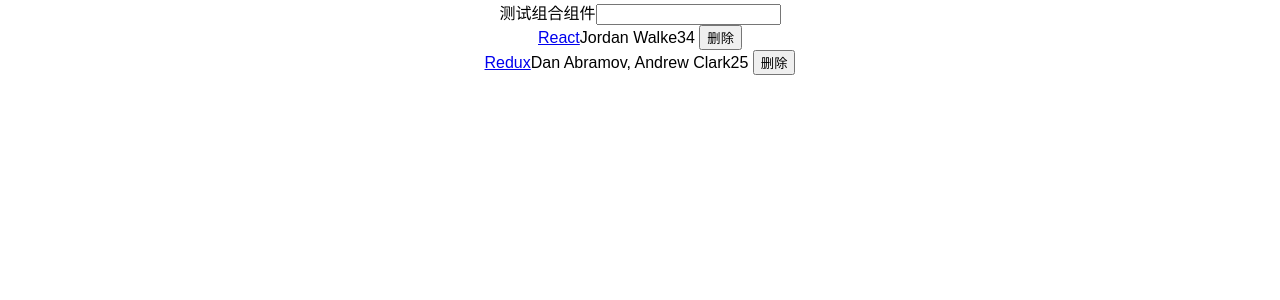
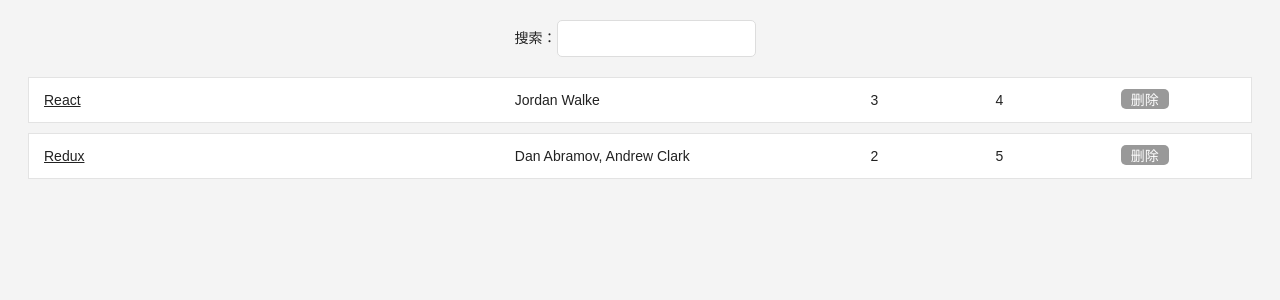
Before and after one commit to panasamsara/hackernews, a React (Create React App) app: page / in a window 1280 px wide. Shown: the top 300 px of the page. Built offline with nearby package versions, Linux system fonts and the light colour scheme.

Commit message:
给组件加样式

```diff
--- a/src/App.js
+++ b/src/App.js
@@ -53,9 +53,12 @@
   render() {
    const {searchTerm, list} = this.state
     return (
-      <div className="App">
-          <Search value={searchTerm} onChange={this.onSearchChange}>测试组合组件</Search>
-       <Table list={list} pattern={searchTerm} onDismiss={this.onDismiss}/>
+      <div className="page">
+          <div className="interactions">
+              <Search value={searchTerm} onChange={this.onSearchChange}>搜索</Search>
+          </div>
+
+          <Table list={list} pattern={searchTerm} onDismiss={this.onDismiss}/>
       </div>
     );
   }
@@ -67,17 +70,20 @@
   render(){
     const {list, pattern, onDismiss} = this.props
     return (
-      <div>
+      <div className="table">
         {list.filter(isSearched(pattern)).map(item =>
-          <div key={item.objectID}>
-            <span>
+          <div key={item.objectID} className="table-row">
+            <span style={{ width: '40%' }}>
               <a href={item.url}>{item.title}</a>
             </span>
-            <span>{item.author}</span>
-            <span>{item.num_comments}</span>
-            <span>{item.points} </span>
-            <span>
-                <Button onClick={ ()=>onDismiss(item.objectID) }>删除</Button>
+            <span style={{ width: '30%' }}>{item.author}</span>
+            <span style={{ width: '10%' }}>{item.num_comments}</span>
+            <span style={{ width: '10%' }}>{item.points} </span>
+            <span style={{ width: '10%' }}>
+                <Button
+                    onClick={ ()=>onDismiss(item.objectID) }
+                    className="button-inline"
+                >删除</Button>
             </span>
         </div> )}
       </div>
--- a/src/Button.js
+++ b/src/Button.js
@@ -2,7 +2,11 @@
 
 class Button extends Component{
     render(){
-        const {onClick, className, children} = this.props
+        const {
+            onClick,
+            className = '',
+            children
+        } = this.props
         return (
             <button onClick={onClick} className={className} type='button'>
                 {children}
--- a/src/Search.js
+++ b/src/Search.js
@@ -5,8 +5,8 @@
       const {value, onChange, children} = this.props
       return (
         <form>
-          {children}
-          <input type='text'  onChange={onChange}/>
+          {children}：
+          <input type='text' value={value} onChange={onChange}/>
         </form>
       )
     }
--- a/src/index.css
+++ b/src/index.css
@@ -1,5 +1,94 @@
 body {
+  color: #222;
+  background: #f4f4f4;
+  font: 400 14px CoreSans, Arial,sans-serif;
+}
+a {
+  color: #222;
+}
+a:hover {
+  text-decoration: underline;
+}
+ul, li {
+  list-style: none;
+  padding: 0;
   margin: 0;
+}
+input {
+  padding: 10px;
+  border-radius: 5px;
+  outline: none;
+  margin-right: 10px;
+  border: 1px solid #dddddd;
+}
+button {
+  padding: 10px;
+  border-radius: 5px;
+  border: 1px solid #dddddd;
+  background: transparent;
+  color: #808080;
+  cursor: pointer;
+}
+button:hover {
+  color: #222;
+}
+*:focus {
+  outline: none;
+}
+.page {
+  margin: 20px;
+}
+.interactions {
+  text-align: center;
+}
+.table {
+  margin: 20px 0;
+}
+.table-header {
+  display: flex;
+  line-height: 24px;
+  font-size: 16px;
+  padding: 0 10px;
+  justify-content: space-between;
+}
+.table-empty {
+  margin: 200px;
+  text-align: center;
+  font-size: 16px;
+}
+.table-row {
+  display: flex;
+  line-height: 24px;
+  white-space: nowrap;
+  margin: 10px 0;
+  padding: 10px;
+  background: #ffffff;
+  border: 1px solid #e3e3e3;
+}
+.table-header > span {
+  overflow: hidden;
+  text-overflow: ellipsis;
+  padding: 0 5px;
+}
+.table-row > span {
+  overflow: hidden;
+  text-overflow: ellipsis;
+  padding: 0 5px;
+}
+.button-inline {
+  border-width: 0;
+  background: transparent;
+  color: inherit;
+  text-align: inherit;
+  -webkit-font-smoothing: inherit;
   padding: 0;
-  font-family: sans-serif;
+  font-size: inherit;
+  cursor: pointer;
+  background-color: #999;
+  padding: 0 10px;
+  color: #ffffff;
 }
+.button-active {
+  border-radius: 0;
+  border-bottom: 1px solid #38BB6C;
+}
```
